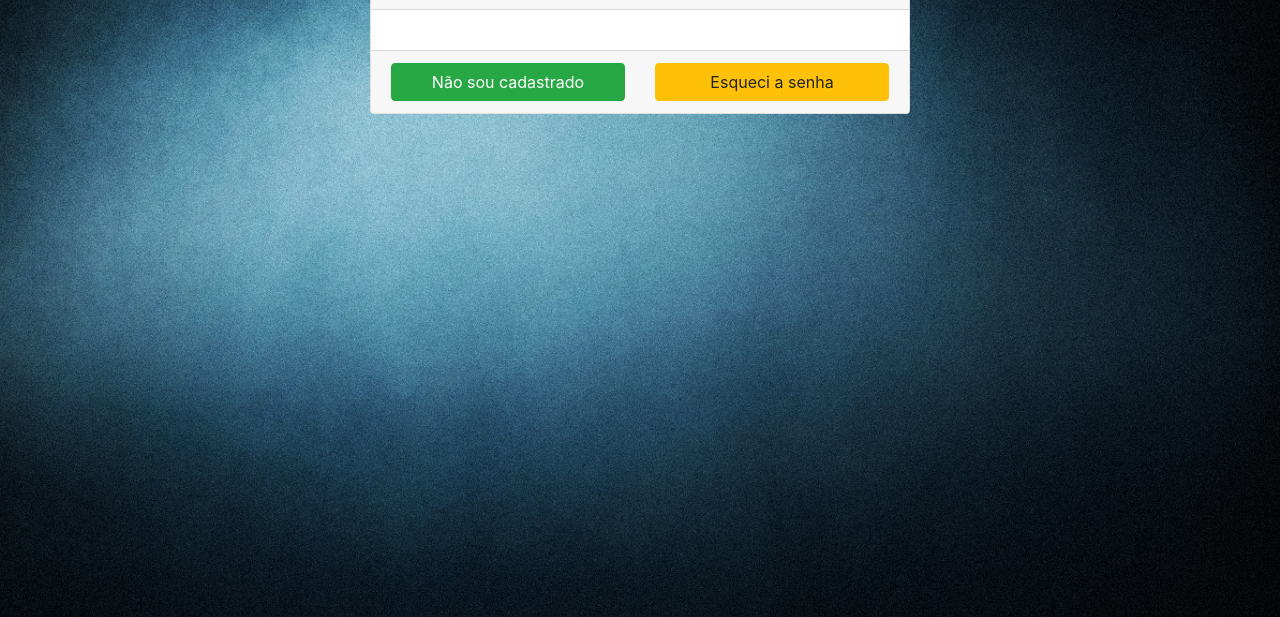
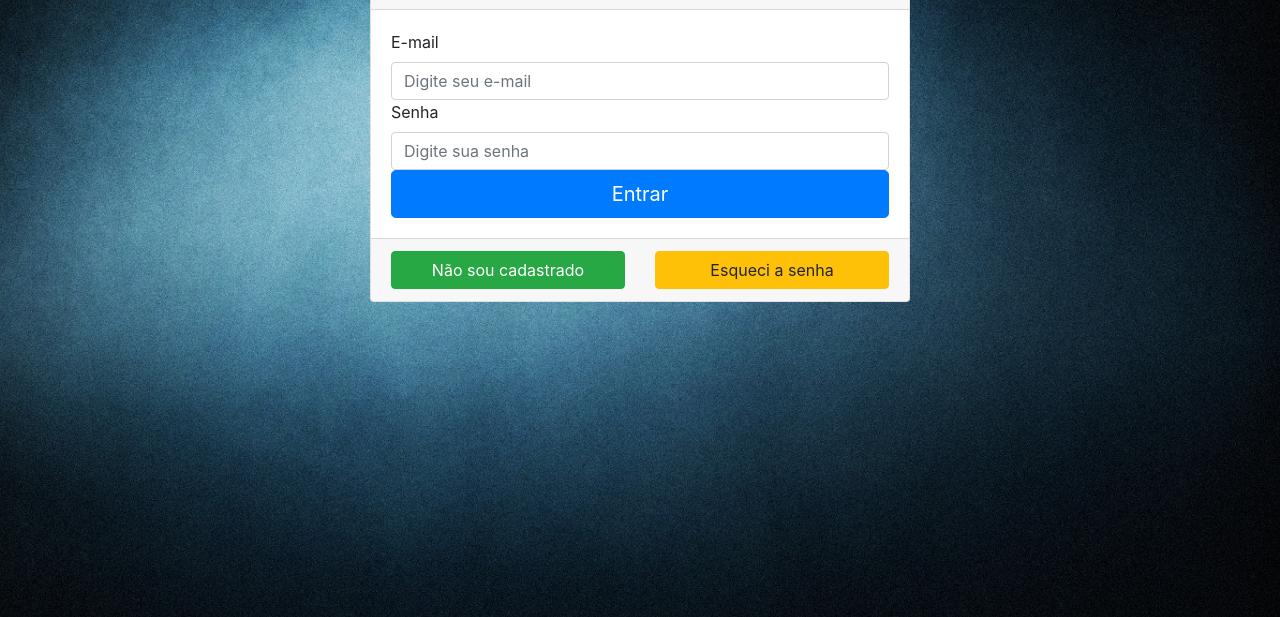
Before and after one commit to Luisfilleite/web-2-agenda, a plain HTML site: page index.html in a window 1280 px wide. Shown: the part 183-800 px from the top of the page. Drawn offline with Linux system fonts and the light colour scheme.

Commit message:
Adicionando login

```diff
--- a/index.html
+++ b/index.html
@@ -1,5 +1,6 @@
 <!DOCTYPE html>
 <html lang="pt-br">
+
 <head>
     <meta charset="UTF-8">
     <meta http-equiv="X-UA-Compatible" content="IE=edge">
@@ -9,9 +10,8 @@
 
 
     <style>
-            body{
-                background:url('img/dark-blue-background.jpg')
-                no-repeat center center fixed;
+        body {
+            background: url('img/dark-blue-background.jpg') no-repeat center center fixed;
             background-size: cover;
 
         }
@@ -25,9 +25,25 @@
             <div class="col-sm-6">
                 <div class="card">
                     <div class="card-header bd-white">
-                            <img style="width: 100%" src="img/logo.jpg" alt="Agenda de contatos"/>
+                        <img style="width: 100%" src="img/logo.jpg" alt="Agenda de contatos" />
                     </div>
-                        <div class="card-body"></div>
+                    <div class="card-body">
+                        <form id="login" method="post" action="login.php">
+                            <div class="forms-group">
+                                <label for="mailUsuario">E-mail</label>
+                                <input type="email" class="form-control" id="mailUsuario"
+                                    placeholder="Digite seu e-mail">
+                            </div>
+                            <div class="forms-group">
+                                <label for="senhaUsuario">Senha</label>
+                                <input type="password" class="form-control" id="senhaUsuario"
+                                    placeholder="Digite sua senha" required>
+                            </div>
+                            <button id="entrarLogin" type="submit" class="btn btn-primary
+                                btn-block btn-lg"> Entrar</button>
+                        </form>
+                    </div>
+
                     <div class="card-footer">
                         <div class="row">
                             <div class="col-sm">
@@ -45,4 +61,5 @@
 
     </div>
 </body>
+
 </html>
```
Lines whose indentation alone changed are shown as unchanged.
